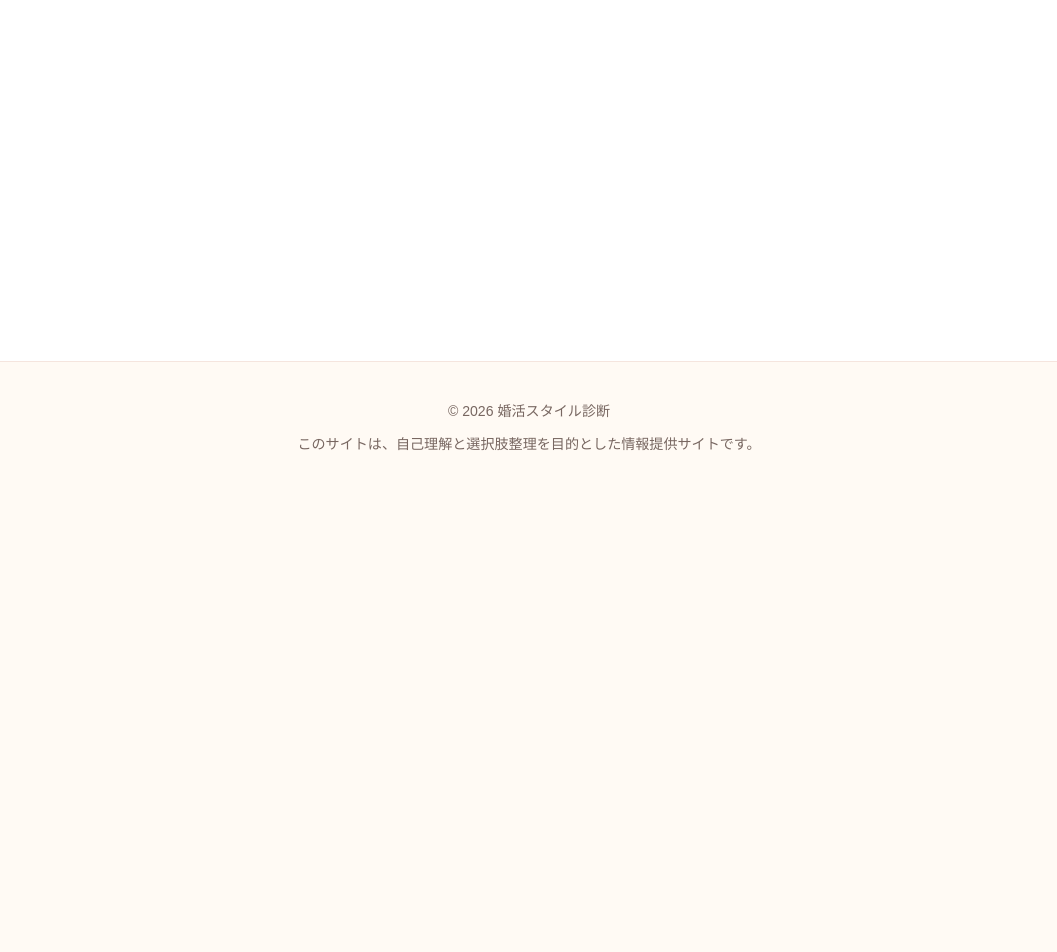
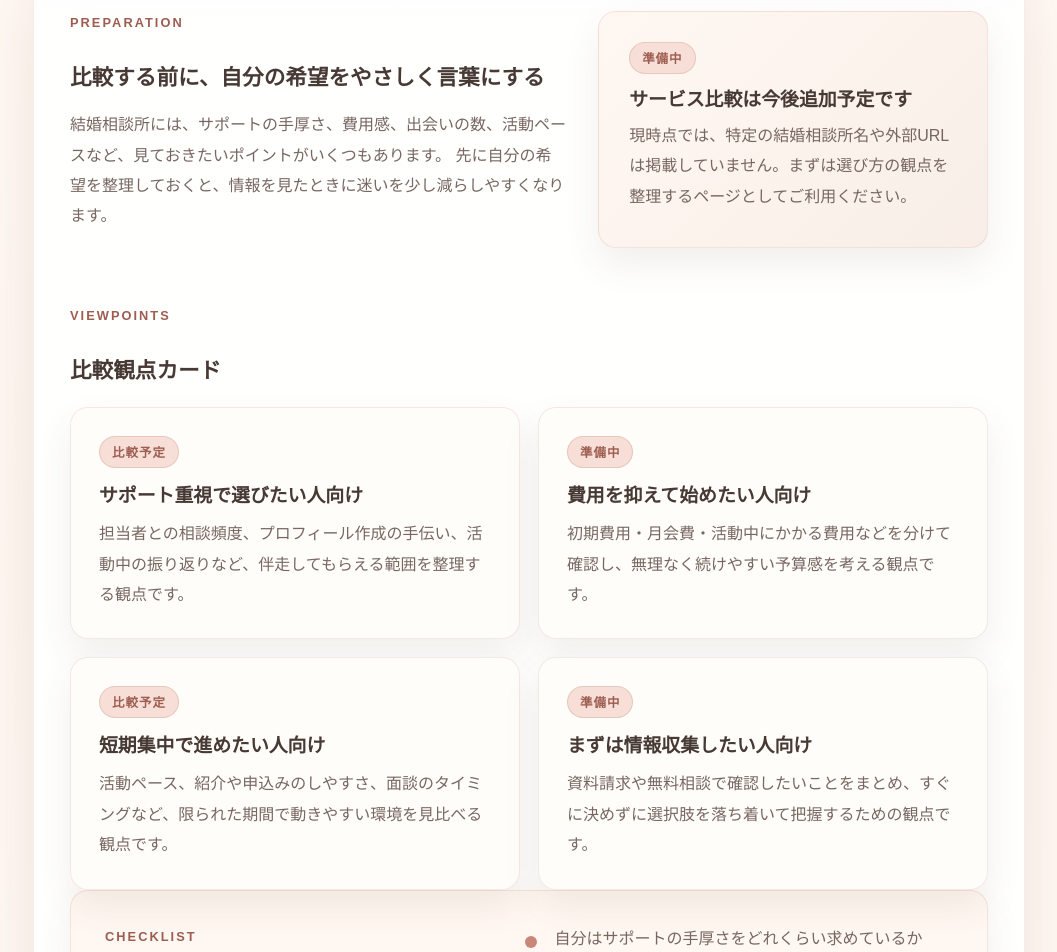
Before and after one commit to kenichis1971-cloud/konkatsu-diagnosis-site, a Next.js app: page /marriage-agencies in a window 1280 px wide. Before the commit this address had no page. Shown: the part 500-1452 px from the top of the page, without its empty margins (111-1168 px from the left). Before the commit the page ends 993 px from the top, so only its background shows below. Built offline with nearby package versions, Linux system fonts and the light colour scheme.

Commit message:
Add marriage agencies comparison page

```diff
--- a/app/globals.css
+++ b/app/globals.css
@@ -687,3 +687,128 @@ p {
     padding: 24px;
   }
 }
+
+.agencies-overview,
+.agencies-checklist,
+.agencies-next-step {
+  display: grid;
+  gap: clamp(20px, 4vw, 32px);
+  margin-bottom: clamp(36px, 6vw, 56px);
+}
+
+.agencies-overview {
+  grid-template-columns: minmax(0, 1.12fr) minmax(260px, 0.88fr);
+  align-items: stretch;
+}
+
+.agencies-status-card,
+.agencies-card,
+.agencies-checklist,
+.agencies-next-step {
+  border: 1px solid rgba(201, 135, 122, 0.18);
+  border-radius: var(--radius-medium);
+  background: rgba(255, 253, 250, 0.92);
+  box-shadow: 0 16px 36px rgba(103, 74, 58, 0.09);
+}
+
+.agencies-status-card {
+  display: grid;
+  align-content: start;
+  gap: 10px;
+  padding: clamp(22px, 4vw, 30px);
+  background: linear-gradient(135deg, #fff8f2, #f8eee7);
+}
+
+.agencies-status-card span,
+.agencies-card span {
+  width: fit-content;
+  padding: 6px 12px;
+  border-radius: 999px;
+  border: 1px solid rgba(157, 93, 81, 0.18);
+  background: #f7ded6;
+  color: var(--color-accent-dark);
+  font-size: 0.78rem;
+  font-weight: 700;
+  letter-spacing: 0.08em;
+}
+
+.agencies-status-card h3,
+.agencies-status-card p,
+.agencies-card p,
+.agencies-checklist p,
+.agencies-next-step p {
+  margin-bottom: 0;
+}
+
+.agencies-card-grid {
+  display: grid;
+  grid-template-columns: repeat(2, minmax(0, 1fr));
+  gap: 18px;
+  margin-top: 22px;
+}
+
+.agencies-card {
+  display: grid;
+  gap: 12px;
+  padding: clamp(22px, 4vw, 28px);
+}
+
+.agencies-card h3 {
+  margin-bottom: 0;
+}
+
+.agencies-checklist,
+.agencies-next-step {
+  padding: clamp(24px, 4vw, 34px);
+}
+
+.agencies-checklist {
+  grid-template-columns: minmax(0, 0.95fr) minmax(0, 1.05fr);
+  align-items: start;
+  background: #fff7f1;
+}
+
+.agencies-checklist ul {
+  display: grid;
+  gap: 12px;
+  margin: 0;
+  padding: 0;
+  list-style: none;
+}
+
+.agencies-checklist li {
+  position: relative;
+  padding-left: 30px;
+  color: var(--color-muted);
+  line-height: 1.8;
+}
+
+.agencies-checklist li::before {
+  position: absolute;
+  top: 0.72em;
+  left: 0;
+  width: 12px;
+  height: 12px;
+  border-radius: 50%;
+  background: var(--color-accent);
+  content: "";
+}
+
+.agencies-next-step {
+  grid-template-columns: minmax(0, 1fr) auto;
+  align-items: center;
+  margin-bottom: 0;
+}
+
+@media (max-width: 780px) {
+  .agencies-overview,
+  .agencies-card-grid,
+  .agencies-checklist,
+  .agencies-next-step {
+    grid-template-columns: 1fr;
+  }
+
+  .agencies-next-step .diagnosis-button {
+    width: 100%;
+  }
+}
--- a/app/layout.tsx
+++ b/app/layout.tsx
@@ -26,6 +26,7 @@ const navigation = [
   { href: "/", label: "トップ" },
   { href: "/diagnosis", label: "診断" },
   { href: "/articles", label: "コラム" },
+  { href: "/marriage-agencies", label: "相談所比較" },
   { href: "/privacy", label: "プライバシー" },
   { href: "/terms", label: "利用規約" },
   { href: "/contact", label: "お問い合わせ" },
--- /dev/null
+++ b/app/marriage-agencies/page.tsx
@@ -0,0 +1,107 @@
+import Link from "next/link";
+import { PageShell } from "@/components/PageShell";
+
+export const metadata = {
+  title: "結婚相談所比較の準備ページ",
+  description:
+    "結婚相談所を選ぶ前に、サポート・費用・出会いの数・進め方などの比較観点をやさしく整理する準備ページです。",
+};
+
+const comparisonPoints = [
+  {
+    title: "サポート重視で選びたい人向け",
+    label: "比較予定",
+    body: "担当者との相談頻度、プロフィール作成の手伝い、活動中の振り返りなど、伴走してもらえる範囲を整理する観点です。",
+  },
+  {
+    title: "費用を抑えて始めたい人向け",
+    label: "準備中",
+    body: "初期費用・月会費・活動中にかかる費用などを分けて確認し、無理なく続けやすい予算感を考える観点です。",
+  },
+  {
+    title: "短期集中で進めたい人向け",
+    label: "比較予定",
+    body: "活動ペース、紹介や申込みのしやすさ、面談のタイミングなど、限られた期間で動きやすい環境を見比べる観点です。",
+  },
+  {
+    title: "まずは情報収集したい人向け",
+    label: "準備中",
+    body: "資料請求や無料相談で確認したいことをまとめ、すぐに決めずに選択肢を落ち着いて把握するための観点です。",
+  },
+];
+
+const checkItems = [
+  "自分はサポートの手厚さをどれくらい求めているか",
+  "月々の費用や活動期間をどの程度にしたいか",
+  "紹介の数・検索のしやすさ・出会い方の幅をどう見たいか",
+  "仕事や生活リズムに合わせて続けやすい進め方か",
+];
+
+export default function MarriageAgenciesPage() {
+  return (
+    <PageShell
+      title="結婚相談所を選ぶ前に整理したいこと"
+      lead="診断結果とあわせて、サポート・費用・出会いの数・進め方などを落ち着いて見比べるための準備ページです。特定サービスの紹介や外部リンクは、今後の掲載に向けて準備中です。"
+    >
+      <section className="agencies-overview" aria-labelledby="agencies-overview-title">
+        <div>
+          <p className="eyebrow">Preparation</p>
+          <h2 id="agencies-overview-title">比較する前に、自分の希望をやさしく言葉にする</h2>
+          <p>
+            結婚相談所には、サポートの手厚さ、費用感、出会いの数、活動ペースなど、見ておきたいポイントがいくつもあります。
+            先に自分の希望を整理しておくと、情報を見たときに迷いを少し減らしやすくなります。
+          </p>
+        </div>
+        <div className="agencies-status-card" aria-label="掲載準備状況">
+          <span>準備中</span>
+          <h3>サービス比較は今後追加予定です</h3>
+          <p>
+            現時点では、特定の結婚相談所名や外部URLは掲載していません。まずは選び方の観点を整理するページとしてご利用ください。
+          </p>
+        </div>
+      </section>
+
+      <section aria-labelledby="agencies-cards-title">
+        <p className="eyebrow">Viewpoints</p>
+        <h2 id="agencies-cards-title">比較観点カード</h2>
+        <div className="agencies-card-grid">
+          {comparisonPoints.map((point) => (
+            <article className="agencies-card" key={point.title}>
+              <span>{point.label}</span>
+              <h3>{point.title}</h3>
+              <p>{point.body}</p>
+            </article>
+          ))}
+        </div>
+      </section>
+
+      <section className="agencies-checklist" aria-labelledby="agencies-checklist-title">
+        <div>
+          <p className="eyebrow">Checklist</p>
+          <h2 id="agencies-checklist-title">相談所を調べる前のメモ</h2>
+          <p>
+            気になるサービスを見つけたときに比べやすいよう、次のような観点をメモしておくのがおすすめです。
+          </p>
+        </div>
+        <ul>
+          {checkItems.map((item) => (
+            <li key={item}>{item}</li>
+          ))}
+        </ul>
+      </section>
+
+      <section className="agencies-next-step" aria-labelledby="agencies-next-title">
+        <div>
+          <p className="eyebrow">With Diagnosis</p>
+          <h2 id="agencies-next-title">診断結果と合わせて選択肢を整理する</h2>
+          <p>
+            まだ自分に合いそうな婚活スタイルがはっきりしていない場合は、10問の診断で大切にしたい価値観や進め方を確認してから、このページの観点を見直してみてください。
+          </p>
+        </div>
+        <Link className="diagnosis-button diagnosis-button--subtle" href="/diagnosis">
+          10問診断で整理する
+        </Link>
+      </section>
+    </PageShell>
+  );
+}
```
Also changed, not shown: app/sitemap.ts (+9 -1 lines).
